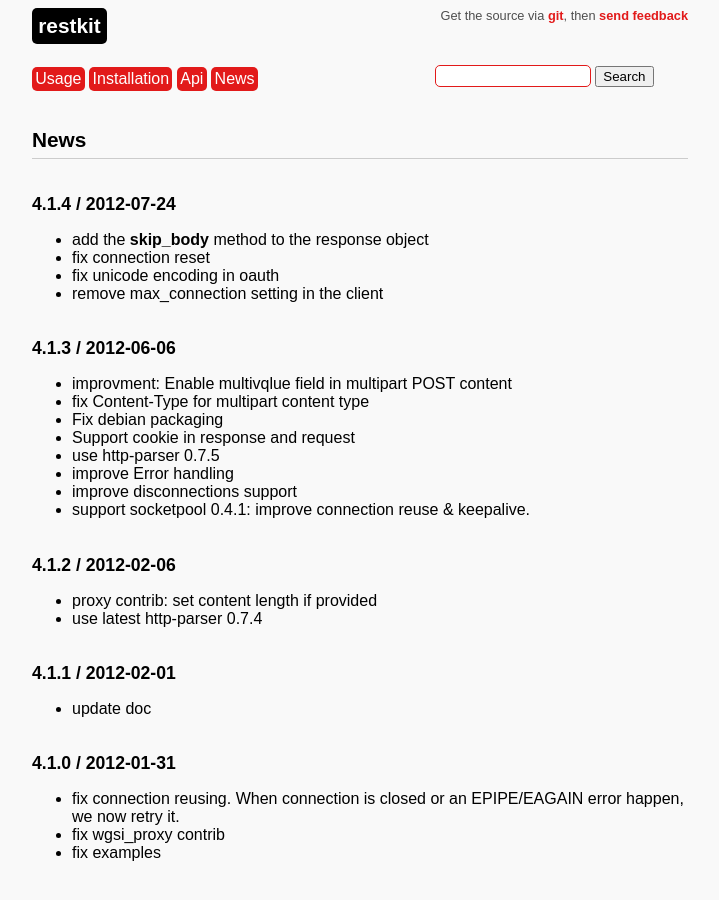
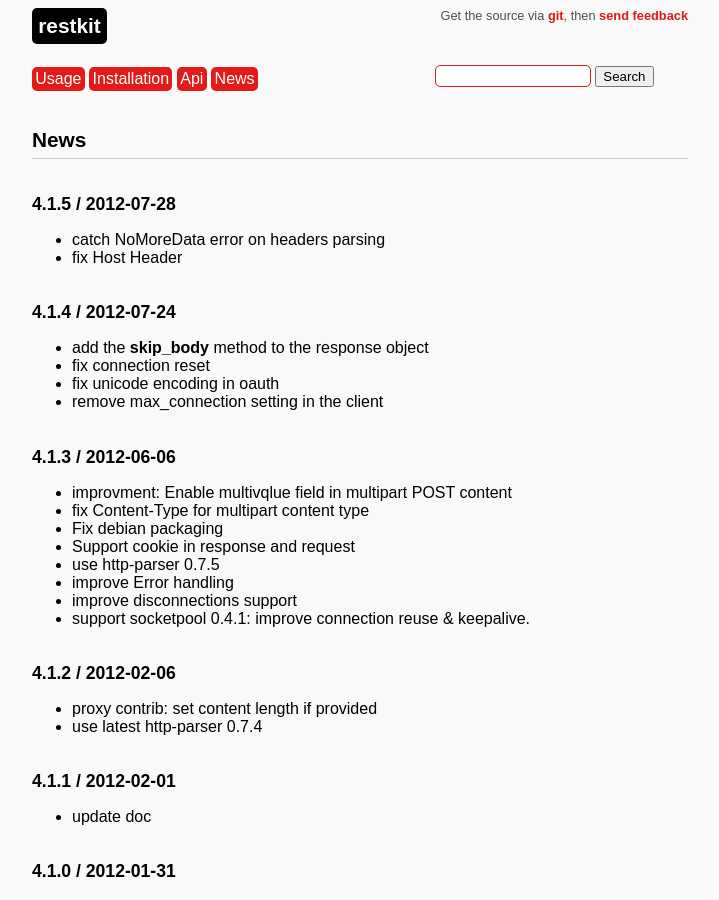
Before and after one commit to benoitc/restkit, a Sphinx documentation site: the page built from doc/news.rst, in a window 1280 px wide and 900 px high. Shown: the whole window, without its empty margins (280-999 px from the left). Built offline with Sphinx 7.4.7, drawn with Linux system fonts in a browser that asks for light colours; comment, search, counter and statistics services are not loaded.

Commit message:
bump to 4.1.5

```diff
--- a/doc/news.rst
+++ b/doc/news.rst
@@ -2,6 +2,12 @@
 
 News
 ====
+
+4.1.5 / 2012-07-28
+------------------
+
+- catch NoMoreData error on headers parsing
+- fix Host Header
 
 4.1.4 / 2012-07-24
 ------------------
--- a/restkit/version.py
+++ b/restkit/version.py
@@ -3,5 +3,5 @@
 # This file is part of restkit released under the MIT license.
 # See the NOTICE for more information.
 
-version_info = (4, 1, 4)
+version_info = (4, 1, 5)
 __version__ =  ".".join(map(str, version_info))
```
Also changed, not shown: doc/conf.py (line endings or trailing spaces).
